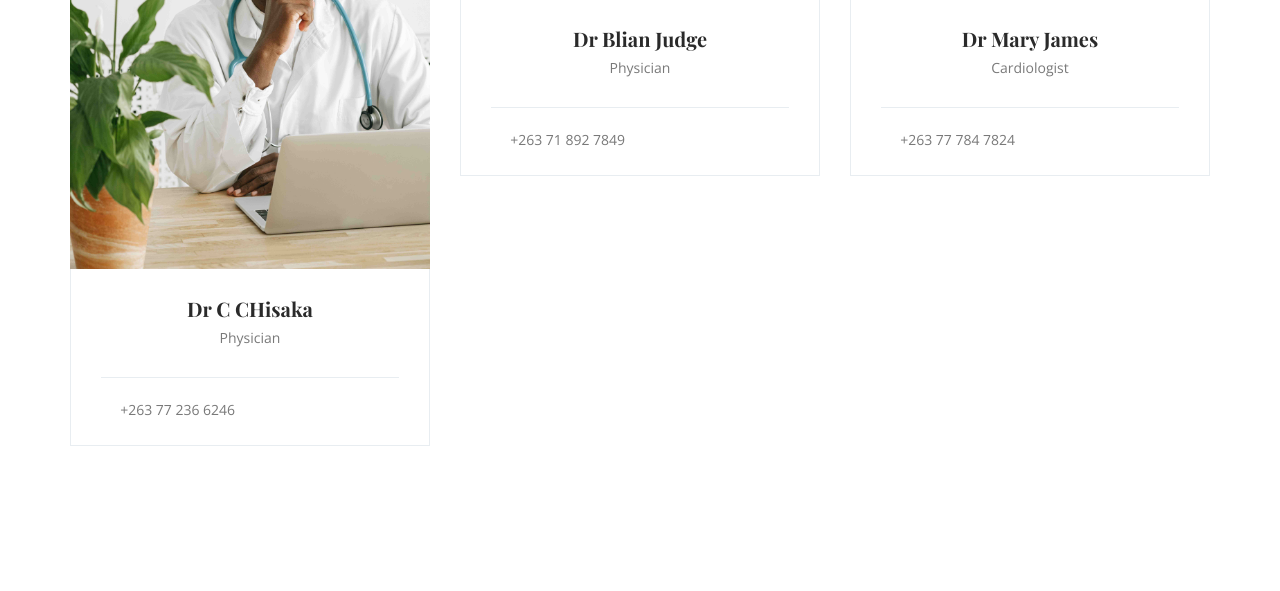
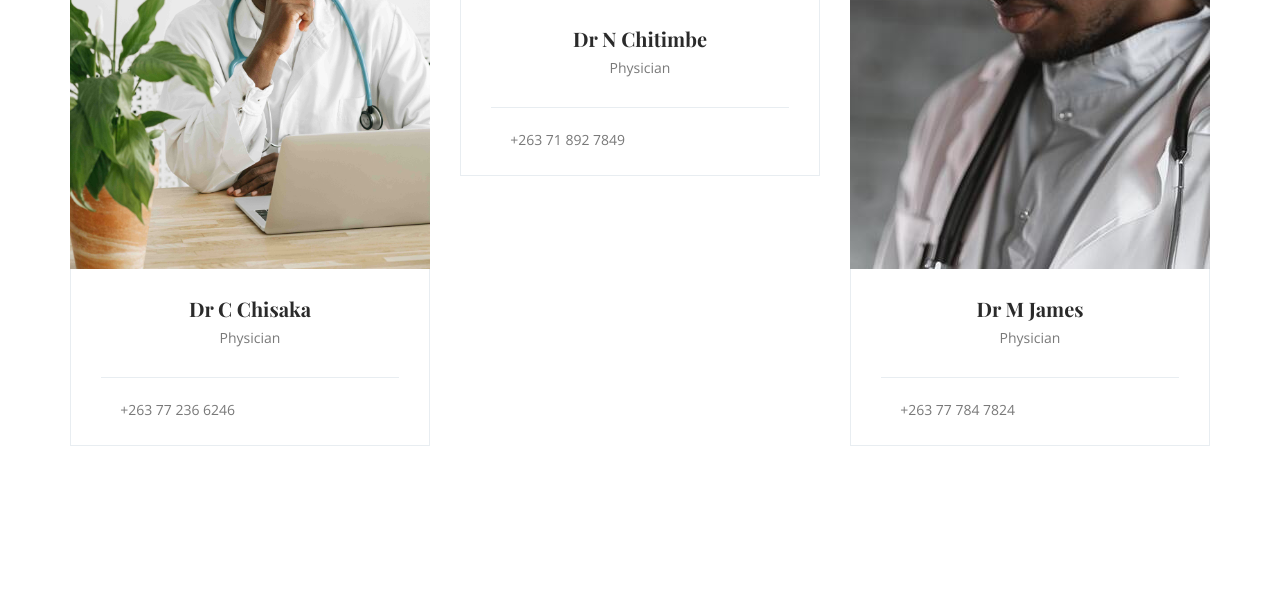
Before and after one commit to lgatsi/smart_health_disease_prediction_system_pythonanywhere2, a Django app: template core/templates/doctors.html in a window 1280 px wide. Shown: the part 977-1568 px from the top of the page. Run offline with Django 3.2, Linux system fonts and the light colour scheme; the template is opened without the code that fills it, so the values that code supplies are empty; some libraries are stand-ins or nearby versions; some web fonts are replaced.

Commit message:
commit message

```diff
--- a/core/templates/doctors.html
+++ b/core/templates/doctors.html
@@ -95,7 +95,7 @@
                     <div class="card card-team">
                         <img class="card-img rounded-0" src="{% static 'core/img/team/7.jpg' %}" alt="">
                         <div class="card-team__body text-center">
-                            <h3><a href="#">Dr C CHisaka</a></h3>
+                            <h3><a href="#">Dr C Chisaka</a></h3>
                             <p>Physician</p>
                             <div class="team-footer d-flex justify-content-between">
                                 <a class="dn_btn" href=""><i class="ti-mobile"></i>+263 77 236 6246</a>
@@ -115,9 +115,9 @@
 
 
 
-                <img class="card-img rounded-0" src="{% static 'core/img/team/8i.jpg' %}" alt="">
+                <img class="card-img rounded-0" src="{% static 'core/img/team/10.jpg' %}" alt="">
                         <div class="card-team__body text-center">
-                            <h3><a href="#">Dr Blian Judge</a></h3>
+                            <h3><a href="#">Dr N Chitimbe</a></h3>
                             <p>Physician</p>
                             <div class="team-footer d-flex justify-content-between">
                                 <a class="dn_btn" href=""><i class="ti-mobile"></i>+263 71 892 7849</a>
@@ -139,10 +139,10 @@
 
 
 
-                <img class="card-img rounded-0" src="{% static 'core/img/team/.jpg' %}" alt="">
+                <img class="card-img rounded-0" src="{% static 'core/img/team/5.jpg' %}" alt="">
                         <div class="card-team__body text-center">
-                            <h3><a href="#">Dr Mary James</a></h3>
-                            <p>Cardiologist</p>
+                            <h3><a href="#">Dr M James</a></h3>
+                            <p>Physician</p>
                             <div class="team-footer d-flex justify-content-between">
                                 <a class="dn_btn" href=""><i class="ti-mobile"></i>+263 77 784 7824</a>
                                 <ul class="card-team__social">
```
